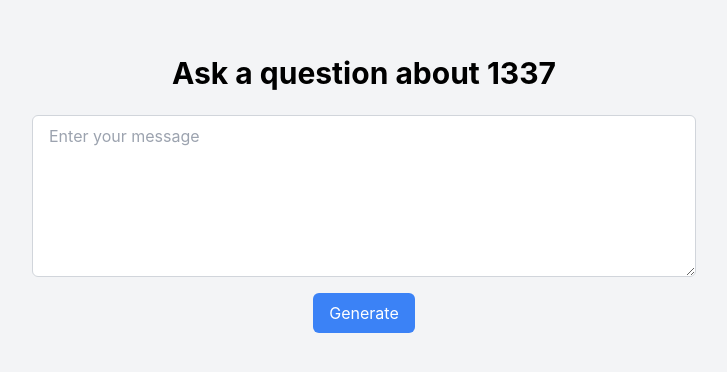
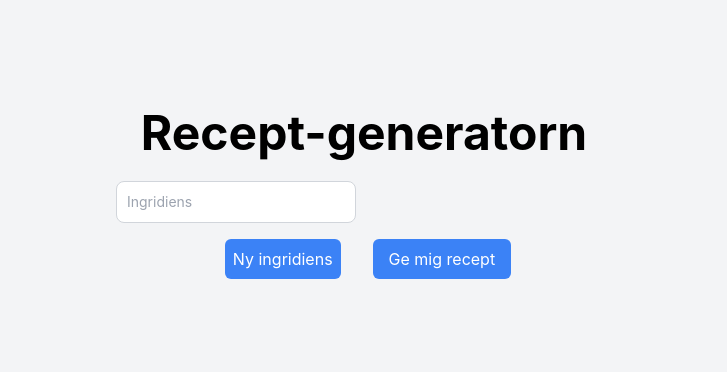
Before and after one commit to HenrikCheng/1337-chatbot, a React (Create React App) app: page / in a window 1280 px wide. Shown: the part 206-578 px from the top of the page, without its empty margins (276-1003 px from the left). Built offline with nearby package versions, Linux system fonts and the light colour scheme; no server answers.

Commit message:
added receipe generator

```diff
--- /dev/null
+++ b/src/components/IngridientInput.js
@@ -0,0 +1,16 @@
+const IngridientInput = ({ value, onChange }) => {
+  return (
+    <div className="flex flex-row items-start">
+      <input
+        type="text"
+        class="border border-gray-300 text-gray-900 text-sm rounded-lg focus:ring-blue-500 focus:border-blue-500 bg-white block w-full p-2.5"
+        placeholder="Ingridiens"
+        required
+        value={value}
+        onChange={onChange}
+      />
+    </div>
+  );
+};
+
+export default IngridientInput;
--- a/src/components/LandingPage.js
+++ b/src/components/LandingPage.js
@@ -1,5 +1,6 @@
-import React, { useState } from "react";
+import React, { useEffect, useState } from "react";
 import { Configuration, OpenAIApi } from "openai";
+import IngridientInput from "./IngridientInput";
 
 const LandingPage = () => {
   const configuration = new Configuration({
@@ -8,11 +9,30 @@ const LandingPage = () => {
 
   const openai = new OpenAIApi(configuration);
   const [prompt, setPrompt] = useState("");
+  const [ingredients, setIngredients] = useState([""]); // Initial ingredient input
   const [apiResponse, setApiResponse] = useState("");
   const [loading, setLoading] = useState(false);
 
-  const handleInputChange = (e) => {
-    setPrompt(e.target.value);
+  useEffect(() => {
+    const ingredientsString = ingredients.join(", ");
+    setPrompt(ingredientsString);
+  }, [ingredients]);
+
+  const handleIngredientChange = (index, value) => {
+    const updatedIngredients = [...ingredients];
+    updatedIngredients[index] = value;
+    setIngredients(updatedIngredients);
+  };
+
+  const handleAddIngredient = () => {
+    setIngredients([...ingredients, ""]);
+  };
+
+  const handleRemoveIngredient = (index) => {
+    if (index === 0) return; // Prevent removing the first ingredient
+    const updatedIngredients = [...ingredients];
+    updatedIngredients.splice(index, 1);
+    setIngredients(updatedIngredients);
   };
 
   const handleSubmit = async (e) => {
@@ -20,14 +40,9 @@ const LandingPage = () => {
     setLoading(true);
 
     try {
-      // Fetch the content of the text file
-      const response = await fetch("./handbook.txt");
-      //   const handbookContent = await response.text();
-
       const result = await openai.createCompletion({
         model: "text-davinci-003",
-        // prompt: `${prompt}\n\n${handbookContent}`,
-        prompt: prompt,
+        prompt: `{Ge mig ett recept, använd följande ingridienser: ${prompt}. Inled med namnet på rätten.}`,
         temperature: 0.5,
         max_tokens: 4000,
       });
@@ -43,26 +58,50 @@ const LandingPage = () => {
 
   return (
     <div className="flex flex-col items-center justify-center min-h-screen bg-gray-100">
-      <h1 className="text-3xl font-bold mb-6">Ask a question about 1337</h1>
+      <h1 className="mb-6 text-5xl font-bold">Recept-generatorn</h1>
       <form onSubmit={handleSubmit} className="flex flex-col items-center">
-        <textarea
-          rows={6}
-          cols={60}
-          value={prompt}
-          onChange={handleInputChange}
-          placeholder="Enter your message"
-          className="px-4 py-2 border border-gray-300 rounded-md mb-4"
+        {/* <h3 className="mb-8 text-3xl font-bold">
+          Skriv ned de matvaror du vill använda, separera dessa med ", "
+        </h3> */}
+        <div className="grid grid-cols-2 gap-4">
+          {ingredients.map((ingredient, index) => (
+            <div key={index} className="flex items-center mb-4">
+              <IngridientInput
+                value={ingredient}
+                onChange={(e) => handleIngredientChange(index, e.target.value)}
               />
+              {index > 0 && (
+                <button
+                  type="button"
+                  onClick={() => handleRemoveIngredient(index)}
+                  className="ml-2 px-2 py-1 bg-red-500 text-white rounded-md"
+                >
+                  Remove
+                </button>
+              )}
+            </div>
+          ))}
+        </div>
+        <div className="flex flex-row space-x-8">
+          <button
+            type="button"
+            onClick={handleAddIngredient}
+            className="ml-2 px-2 py-1 bg-blue-500 text-white rounded-md"
+          >
+            Ny ingridiens
+          </button>
+
           <button
             type="submit"
             className="px-4 py-2 bg-blue-500 text-white rounded-md"
           >
-          {loading ? "Generating..." : "Generate"}
+            {loading ? "Tar fram recept..." : "Ge mig recept"}
           </button>
+        </div>
       </form>
       {apiResponse && (
         <div className="mx-20 mt-20">
-          <strong>API response:</strong>
+          <strong>Receptförslag:</strong>
           {apiResponse}
         </div>
       )}
```
Lines whose indentation alone changed are shown as unchanged.
